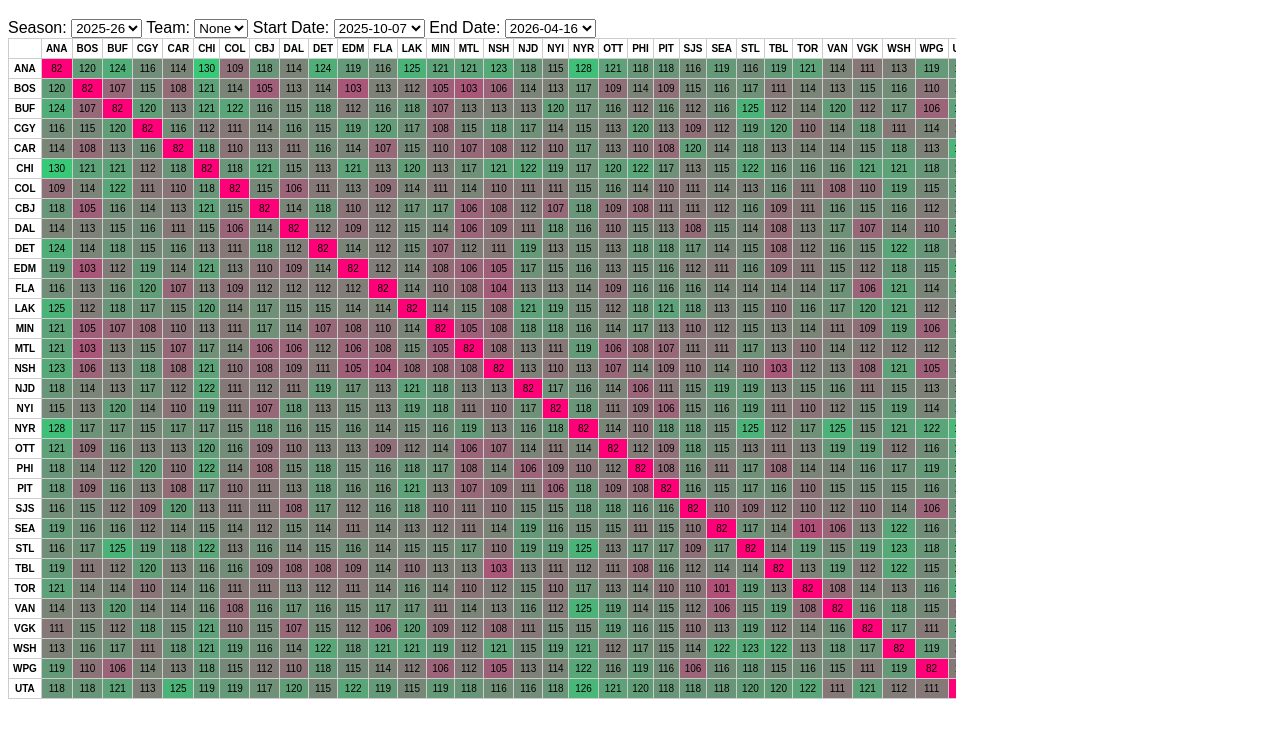
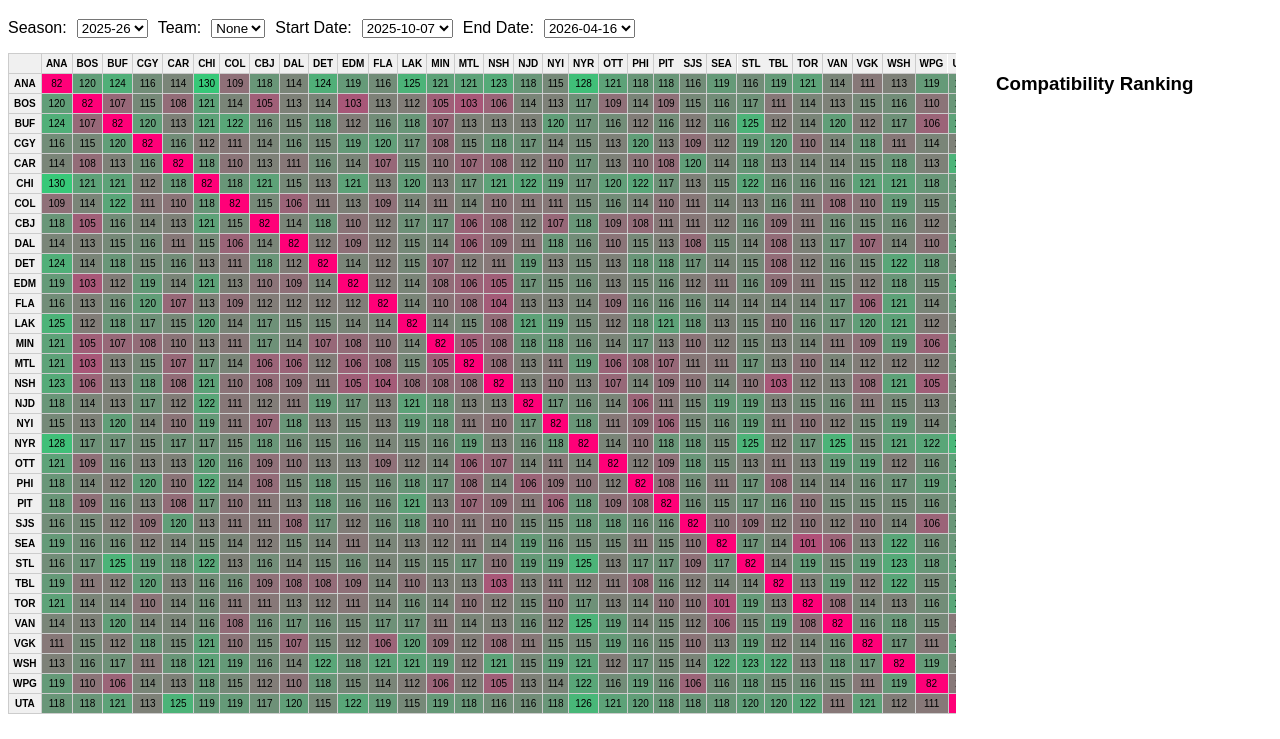
Before and after one commit to devinvanelburg/nhl-schedule-tool, a plain HTML site: page index.html in a window 1280 px wide. Shown: the part 61-800 px from the top of the page. Drawn offline with Linux system fonts and the light colour scheme.

Commit message:
Update index.html

```diff
--- a/index.html
+++ b/index.html
@@ -3,13 +3,65 @@
 <head>
   <meta charset="UTF-8">
   <title>NHL Schedule Compatibility Tool</title>
+
+  <!-- ✅ Correct CSS link -->
   <link rel="stylesheet" href="style.css">
+
+  <style>
+    /* simple layout (in case your CSS is minimal) */
+    body {
+      font-family: Arial, sans-serif;
+    }
+
+    .controls {
+      margin-bottom: 15px;
+      display: flex;
+      gap: 10px;
+      flex-wrap: wrap;
+    }
+
+    .container {
+      display: flex;
+      gap: 20px;
+    }
+
+    .table-container {
+      overflow: auto;
+      max-width: 75%;
+    }
+
+    table {
+      border-collapse: collapse;
+    }
+
+    td, th {
+      border: 1px solid #ccc;
+      padding: 4px;
+      text-align: center;
+      font-size: 10px;
+    }
+
+    th {
+      background-color: #f0f0f0;
+      position: sticky;
+      top: 0;
+    }
+
+    .sidebar {
+      min-width: 180px;
+    }
+
+    .sidebar ul {
+      padding-left: 20px;
+    }
+  </style>
 </head>
 
 <body>
 
 <h1>NHL Schedule Compatibility</h1>
 
+<!-- ✅ CONTROLS -->
 <div class="controls">
   <label>Season:</label>
   <select id="seasonSelect">
@@ -28,12 +80,23 @@
   <select id="endDate"></select>
 </div>
 
+<!-- ✅ MAIN LAYOUT -->
 <div class="container">
+
+  <!-- ✅ TABLE -->
   <div class="table-container">
     <table id="matrix"></table>
   </div>
+
+  <!-- ✅ RANKING SIDEBAR -->
+  <div class="sidebar">
+    <h3>Compatibility Ranking</h3>
+    <ul id="ranking"></ul>
+  </div>
+
 </div>
 
+<!-- ✅ CRITICAL: correct script loading -->
 <script src="script.js"></script>
 
 </body>
```
